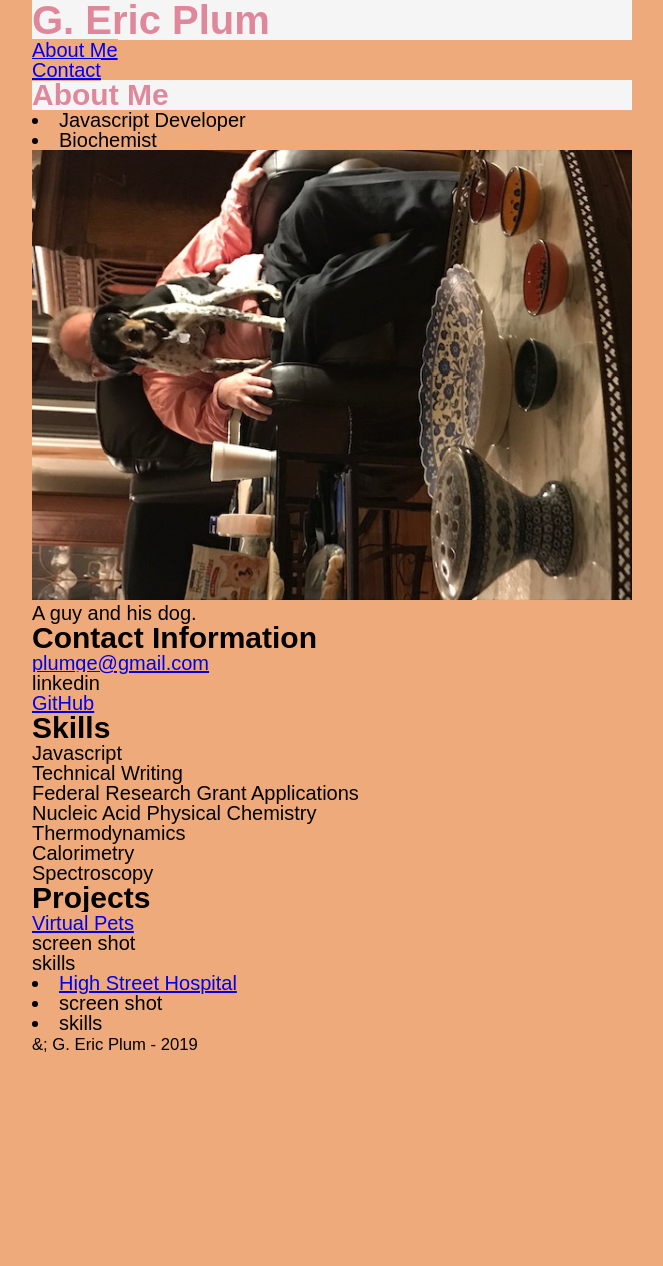
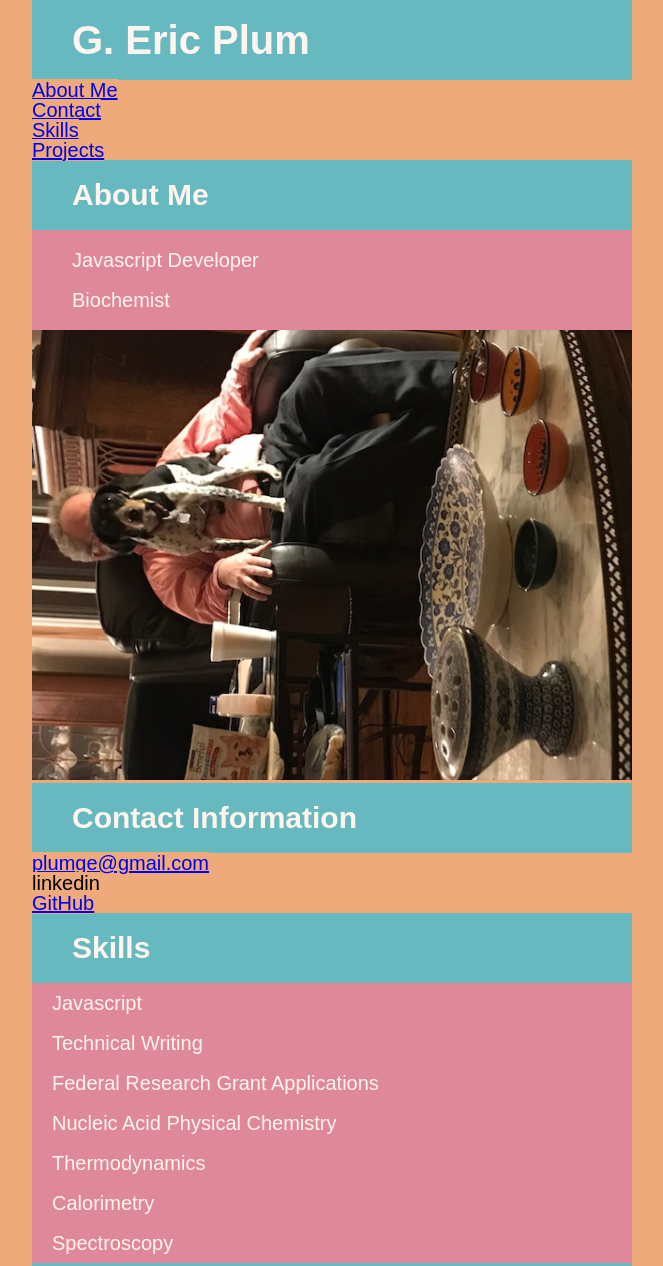
Before and after one commit to eplum/eplum.github.io, a plain HTML site: page index.html in a window 1280 px wide. Shown: the top 1266 px of the page, without its empty margins (308-971 px from the left). Before the commit the page ends 1054 px from the top, so only its background shows below. Drawn offline with Linux system fonts and the light colour scheme; files whose address does not match are found by name.

Commit message:
refined css

```diff
--- a/css/main.css
+++ b/css/main.css
@@ -7,8 +7,9 @@
     box-sizing: border-box;
     margin: 0;
     padding: 0;
-    background-color: #EEAA7B
+    background-color:  #EEAA7B; /*tan*/
 }
+
 
 html {
     font: 20px/1 sans-serif;
@@ -22,12 +23,17 @@ ul {
     list-style: none;
 }
 
-.main__title, .about-me-title {
-    color: #E0889B; /*teal*/
-    background-color:whitesmoke;
-    /* padding: 1rem 2rem; */
+.main__title, .about-me-title ,.about-me__list__item, .contact-info__title, .my-skills_title, .projects__title{
+    background-color: #66B9Bf; /*powder*/
+    color: seashell;
+    padding: 1rem 2rem;
 }
 
+.my-skills__list, .my-skills__list__item, .about-me__list, .about-me__list__item, .projects__article, .projects__list, .projects__list__item {
+    background-color:#E0889B; /*teal*/
+    color: seashell;
+    padding: 0.5rem 1rem;
+}
 .wrapper {
     margin: 0 auto;
     max-width: 30rem;
--- a/index.html
+++ b/index.html
@@ -15,6 +15,8 @@
         <ul>
           <li class = "menu"><a href="#about">About Me</a></li>
           <li class = "menu"><a href="#contact">Contact</a></li>
+          <li class = "menu"><a href="#skills">Skills</a></li>
+          <li class = "menu"><a href="#projects">Projects</a></li>
         </ul>
       </nav>
 
@@ -22,16 +24,16 @@
 
     <h2 class = "about-me-title">About Me</h2>
 
-    <ulclass = "about-me__list"></ulclass>
-        <li class = "about-me__item">Javascript Developer</li>
-        <li class = "about-me__item">Biochemist</li>
+    <ul class = "about-me__list">
+        <li class = "about-me__list__item">Javascript Developer</li>
+        <li class = "about-me__list__item">Biochemist</li>
     </ul>
 
     <figure class = "about-me__photo">
-        <img src = "C:\Users\plumg\Documents\code\eplum.github.io\IMG_5139.jpg" alt = "A guy and his dog.">
+        <img src = ".\IMG_5139.jpg" alt = "A guy and his dog.">
 
         <figcaption>
-            A guy and his dog.
+            <!-- A guy and his dog. -->
         </figcaption>
     </figure>
 </section>
@@ -46,18 +48,19 @@
 </section>
 
 
-<section class = "skills">
-    <h2 class= "skills_title">Skills</h2>
+<section id = "skills"  class = "my-skills">
+    <h2 class= "my-skills_title">Skills</h2>
     <ul class = "skills__list">
-        <li class = "skills__list__item">Javascript</li>
-        <li class = "skills__list__item">Technical Writing</li>
-        <li class = "skills__list__item">Federal Research Grant Applications</li>
-        <li class = "skills__list__item">Nucleic Acid Physical Chemistry</li>
-        <li class = "skills__list__item">Thermodynamics</li>
-        <li class = "skills__list__item">Calorimetry</li>
-        <li class = "skills__list__item">Spectroscopy</li>
+        <li class = "my-skills__list__item">Javascript</li>
+        <li class = "my-skills__list__item">Technical Writing</li>
+        <li class = "my-skills__list__item">Federal Research Grant Applications</li>
+        <li class = "my-skills__list__item">Nucleic Acid Physical Chemistry</li>
+        <li class = "my-skills__list__item">Thermodynamics</li>
+        <li class = "my-skills__list__item">Calorimetry</li>
+        <li class = "my-skills__list__item">Spectroscopy</li>
     </ul>
 </section>
+
 <section class = "projects">
 
 <h2 class = "projects__title">Projects</h2>
@@ -69,13 +72,13 @@
         <li class = "projects__list__item">skills</li>
     </article>
 </ul>
-<ul class = "projects__list"></ul>
+<ul class = "projects__list">
     <article class = "projects__article">
             <li> <a class = "projects__list__item" href ="https://github.com/WeCanCodeIT/high-street-hospital-eric-cristina.git">High Street Hospital</a></li>
             <li class = "projects__list__item">screen shot</li>
             <li class = "projects__list__item">skills</li>
     </article>
-    </ul>
+</ul>
 </section>
 
 <footer>
```
